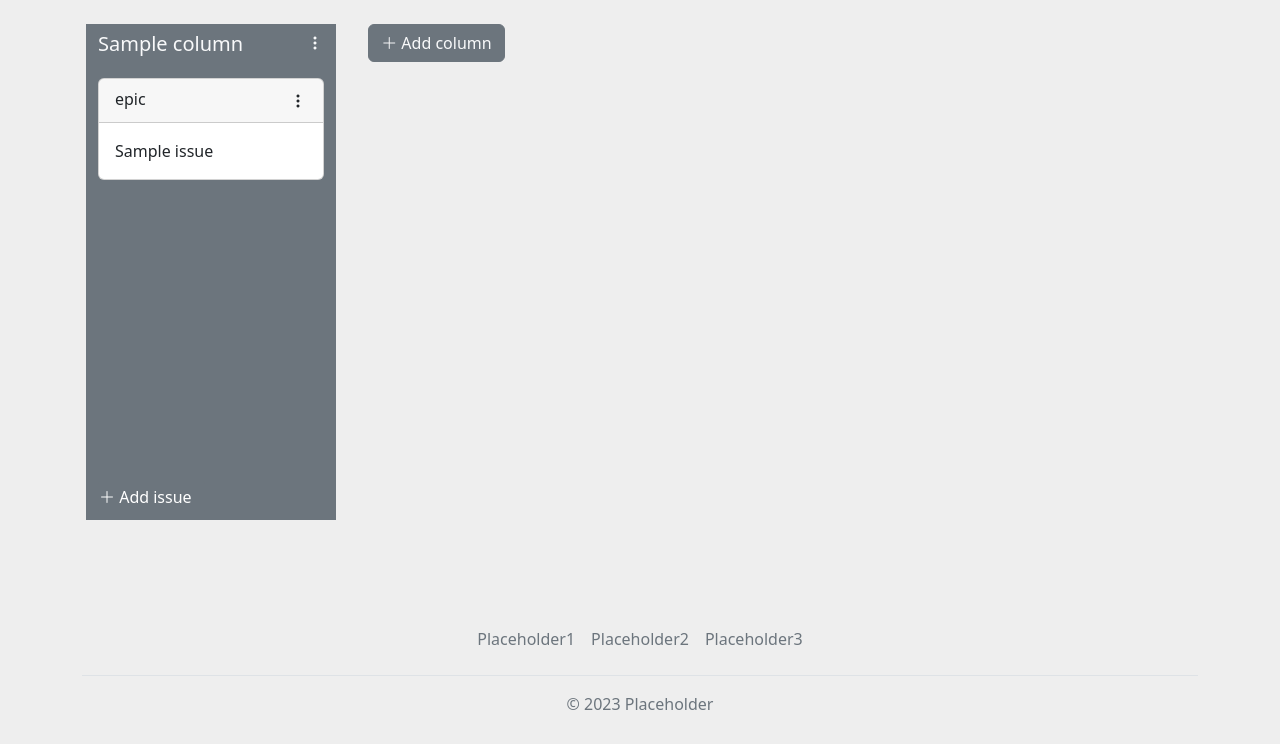
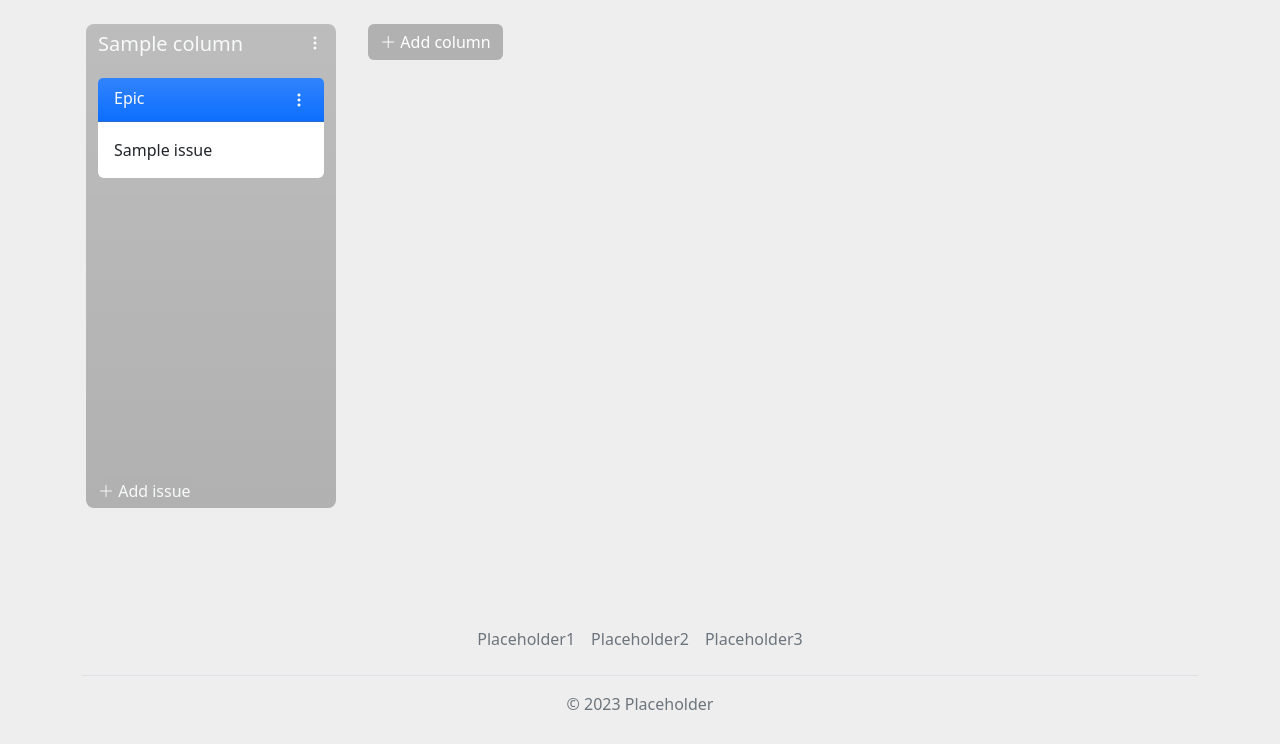
Before and after one commit to Busuioc-Andrei/TaskTracker, a Django app: page /board/00000000-0000-0000-0000-000000000001/ in a window 1280 px wide. Shown: the part 56-800 px from the top of the page. Run offline with Django 4.2, Linux system fonts and the light colour scheme; tables that the repository leaves empty hold one stand-in row (values such as "Sample post"); some libraries are stand-ins or nearby versions.

Commit message:
Made visual improvements to the ui

```diff
--- a/main/templates/main/board.html
+++ b/main/templates/main/board.html
@@ -5,7 +5,7 @@
     {% include 'modal.html' with size="xl" %}
     <div class="row sortable-col overflow-row">
         {% for column in board.column_set.all %}
-            <div id="column_{{ column.id }}" class="sorted-column col-5 mx-3 bg-secondary">
+            <div id="column_{{ column.id }}" class="sorted-column col-5 mx-3 bg-light-gray bg-gradient rounded-3">
                 <div class="btn-toolbar justify-content-between">
                     <h5 class="pt-2 mb-0 text-light">{{ column.name }}</h5>
                     {% url 'board-column-delete' column.id as column_delete_url %}
@@ -14,12 +14,12 @@
                 <div class="sortable-item min-vh-50">
                     <div class="mt-3"></div>
                     {% for issue in column.issue_set.all %}
-                        <div id="issue_{{ issue.id }}" class="card mt-3">
-                            <div class="card-header">
+                        <div id="issue_{{ issue.id }}" class="card border-0 mt-3">
+                            <div class="card-header bg-primary bg-gradient text-light">
                                 <div class="btn-toolbar justify-content-between">
-                                    {{ issue.issue_type }}
+                                    {{ issue.get_issue_type_display }}
                                     {% url 'board-issue-delete' issue.id as issue_delete_url %}
-                                    {% include 'main/modal_delete_button.html' with button_class="px-0 py-0" url=issue_delete_url %}
+                                    {% include 'main/modal_delete_button.html' with button_class="text-light px-0 py-0" url=issue_delete_url %}
                                 </div>
                             </div>
                             <div class="card-body">
@@ -30,7 +30,7 @@
                     {% endfor %}
                 </div>
                 <div>
-                    <button class="modal-link-m btn btn-secondary mb-1 ps-0" type="button" data-form-url="{% url 'column-issue-add' column.id %}">
+                    <button class="modal-link-m btn-secondary bg-light-gray text-light border-0 mb-1 ps-0" type="button" data-form-url="{% url 'column-issue-add' column.id %}">
                         <i class="bi bi-plus-lg"></i>
                         Add issue
                     </button>
@@ -39,7 +39,7 @@
         {% endfor %}
         <div class="exclude col-5">
             <div class="dropdown">
-                <button type="button" class="btn btn-secondary text-light" data-bs-toggle="dropdown"
+                <button type="button" class="btn btn-secondary bg-light-gray border-0" data-bs-toggle="dropdown"
                         aria-expanded="false" data-bs-auto-close="outside">
                     <i class="bi bi-plus-lg"></i>
                     Add column
--- a/main/templates/main/issue_edit_modal.html
+++ b/main/templates/main/issue_edit_modal.html
@@ -3,10 +3,10 @@
     {% load crispy_forms_tags %}
     {% load crispy_forms_filters %}
     {% load custom_crispy %}
-    <div class="container modal-body">
+    <div class="container modal-body pt-1">
         <div class="row">
             <div class="col">
-                <button class="btn close float-end" type="button" data-bs-dismiss="modal" aria-label="Close">
+                <button class="btn close float-end p-0" type="button" data-bs-dismiss="modal" aria-label="Close">
                     <span aria-hidden="true">&times;</span>
                 </button>
             </div>
--- a/static/css/main.css
+++ b/static/css/main.css
@@ -31,6 +31,10 @@ body {
     color: red
 }
 
+.bg-light-gray{
+    background-color: #B1B1B1;
+}
+
 table.dataTable thead .sorting:after,
 table.dataTable thead .sorting:before,
 table.dataTable thead .sorting_asc:after,
```
